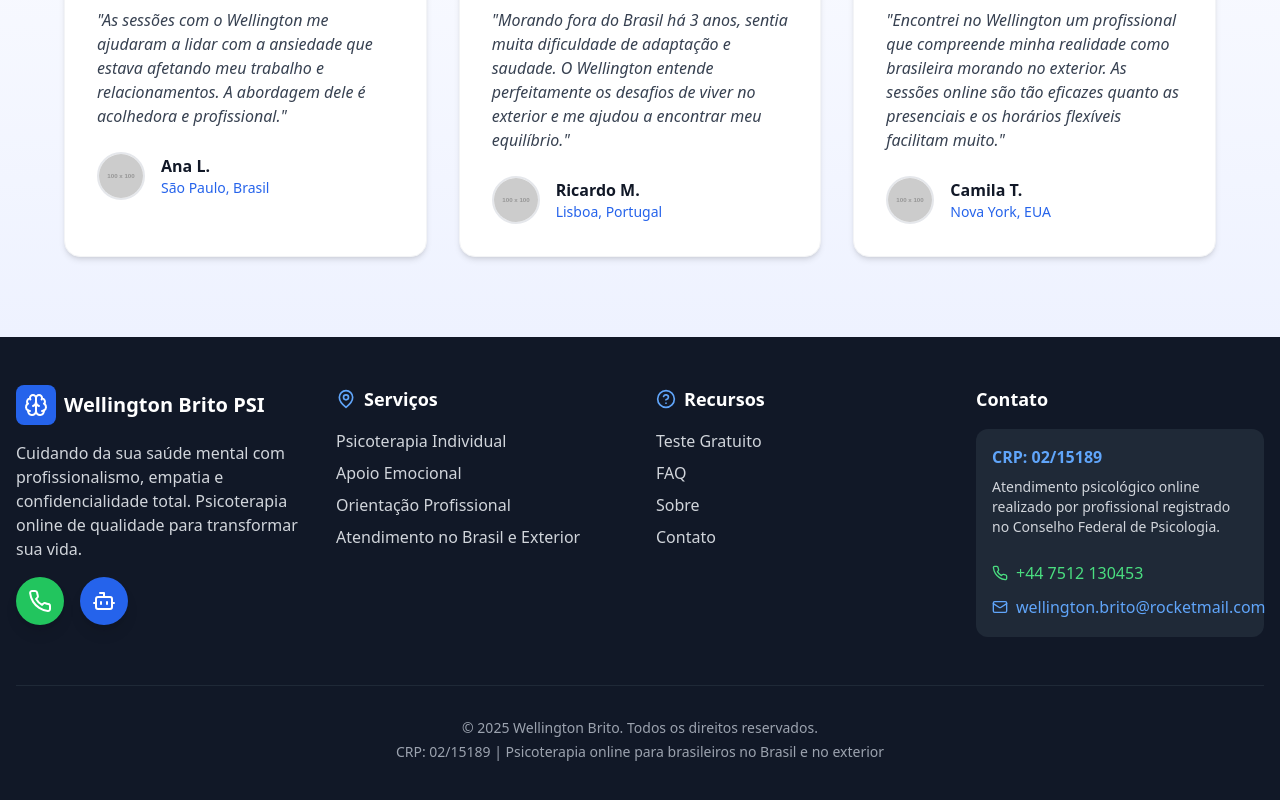
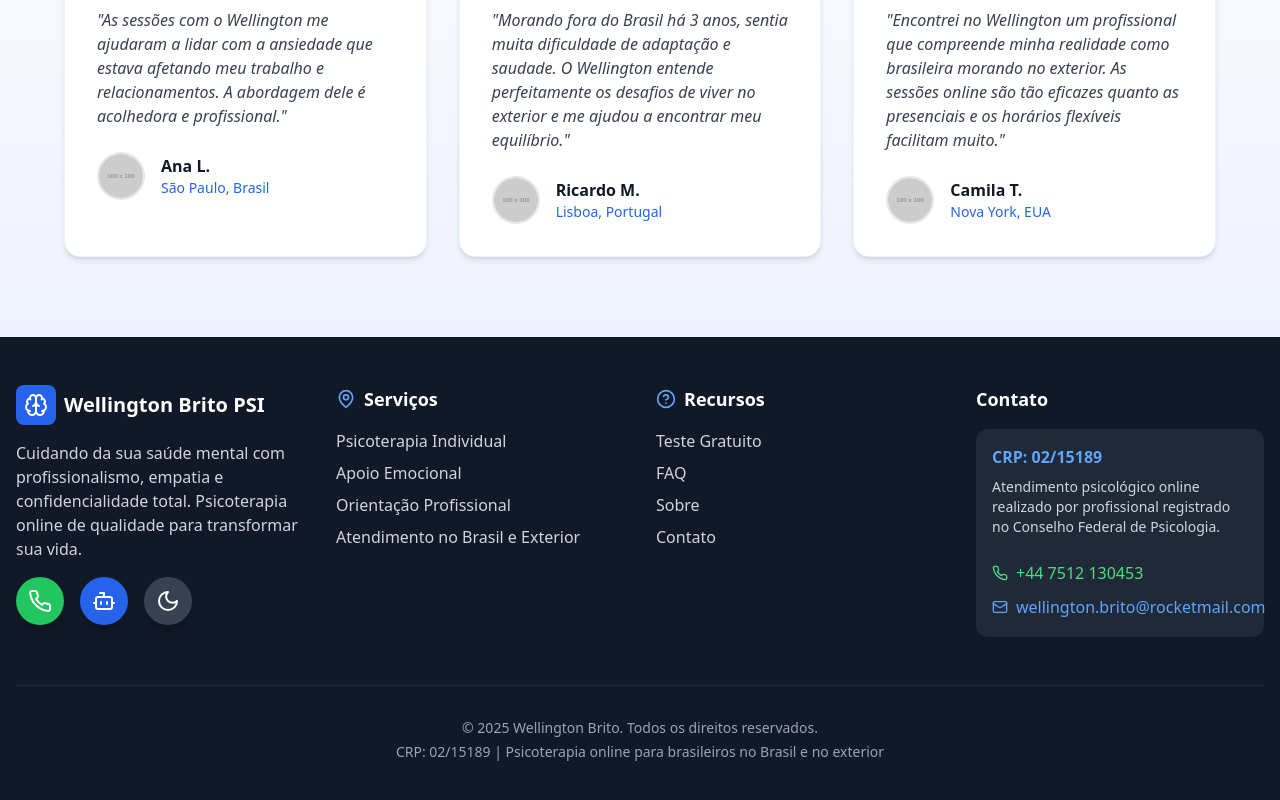
Before and after one commit to wellington86333/Meusitepsi, a React (Vite) app: page / in a window 1280 px wide. Shown: the part 5768-6568 px from the top of the page. Built offline with nearby package versions, Linux system fonts and the light colour scheme.

Commit message:
feat: Add Sun and Moon icons to lucide-react imports.

```diff
--- a/src/App.jsx
+++ b/src/App.jsx
@@ -3,7 +3,7 @@ import {
     Menu, X, Phone, Mail, User, Shield, Clock, Star, MessageSquare,
     ChevronDown, ChevronUp, Send, Check, Brain, Heart, Calendar,
     HelpCircle, MapPin, ArrowRight, ArrowLeft, Loader, Globe, Bot,
-    ClockIcon, Sparkles, MessageCircle
+    ClockIcon, Sparkles, MessageCircle, Sun, Moon
 } from 'lucide-react';
 import { motion, AnimatePresence, useScroll, useTransform } from 'framer-motion';
 
@@ -1237,6 +1237,9 @@ export default function App() {
                                 <button onClick={() => setIsChatOpen(true)} className="bg-blue-600 hover:bg-blue-700 text-white p-3 rounded-full transition-colors shadow-lg hover:scale-110" aria-label="Abrir chat com assistente virtual">
                                     <Bot className="w-6 h-6" />
                                 </button>
+                                <button onClick={() => setIsDarkMode(!isDarkMode)} className="bg-gray-700 hover:bg-gray-600 text-white p-3 rounded-full transition-colors shadow-lg hover:scale-110" aria-label="Alternar modo escuro">
+                                    {isDarkMode ? <Sun className="w-6 h-6" /> : <Moon className="w-6 h-6" />}
+                                </button>
                             </div>
                         </div>
 
```
